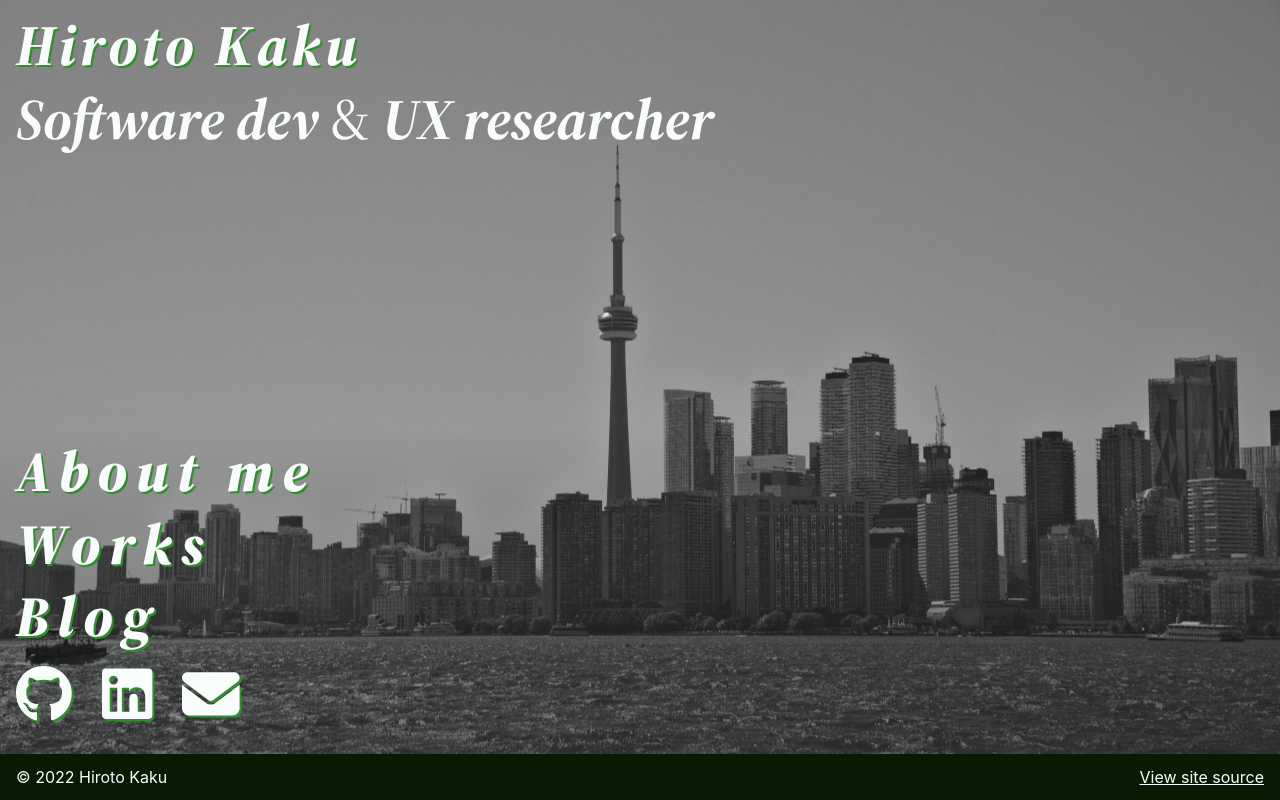
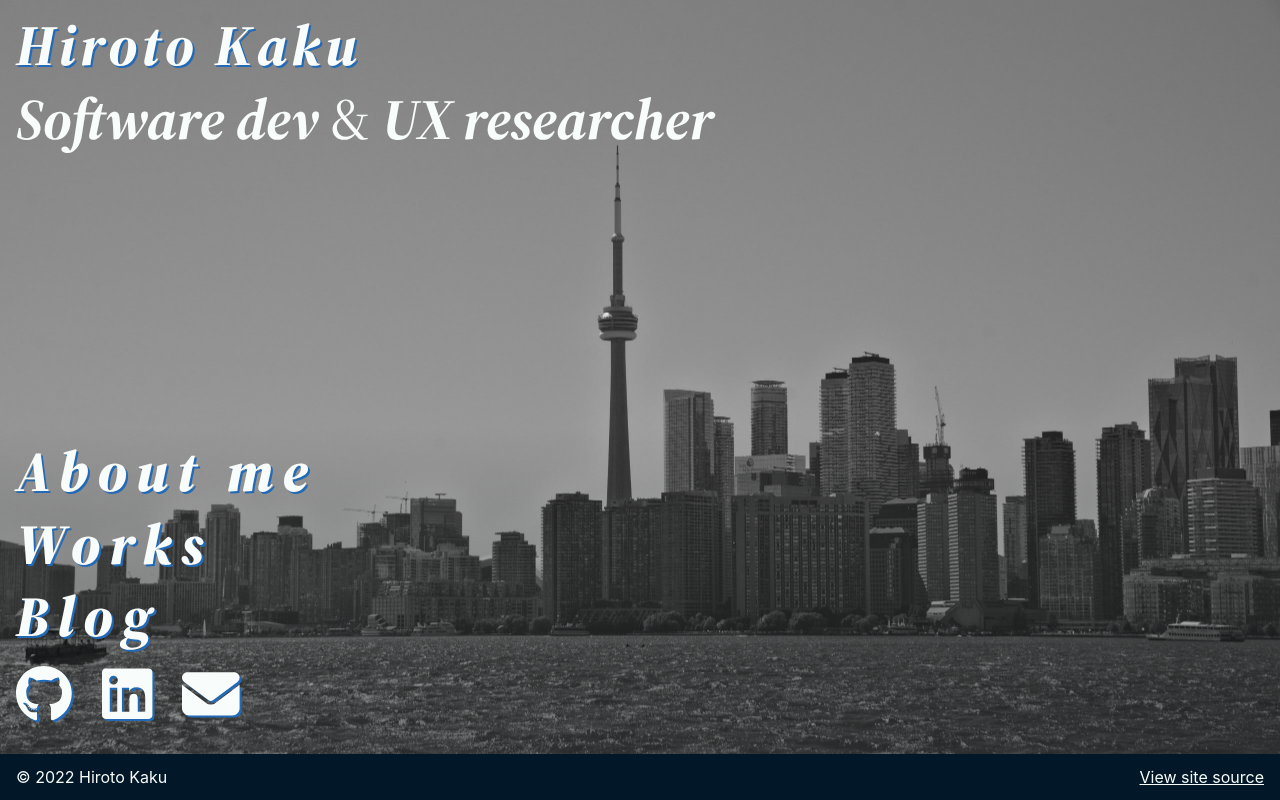
Before and after one commit to thekakkun/thekakkun.github.io, a Next.js app: page / in a window 1280 px wide. Built offline with nearby package versions, Linux system fonts and the light colour scheme; a small style sheet from the web is missing; a web font is replaced by a local one.

Commit message:
Update top page color theme to blue

```diff
--- a/components/layout/footer.module.scss
+++ b/components/layout/footer.module.scss
@@ -3,7 +3,7 @@
 .footer {
   @include base.container;
   @include base.sans;
-  background-color: base.$green-900;
+  background-color: base.$blue-900;
   color: base.$neutral-100;
   flex-shrink: 0;
 
--- a/components/layout/header.module.scss
+++ b/components/layout/header.module.scss
@@ -100,7 +100,7 @@
       &_home {
         @extend .home;
         color: base.$neutral-100;
-        filter: drop-shadow(2px 2px 0 base.$green-600);
+        filter: drop-shadow(2px 2px 0 base.$blue-500);
         font-size: 3.6rem;
         margin-bottom: 10px;
 
--- a/pages/index.module.scss
+++ b/pages/index.module.scss
@@ -2,8 +2,8 @@
 @use "../styles/base";
 
 $text-color: base.$neutral-100;
-$highlight-color: base.$green-600;
-$shadow-color: base.$green-300;
+$highlight-color: base.$blue-500;
+$shadow-color: base.$blue-300;
 
 .intro {
   @include base.container;
```
